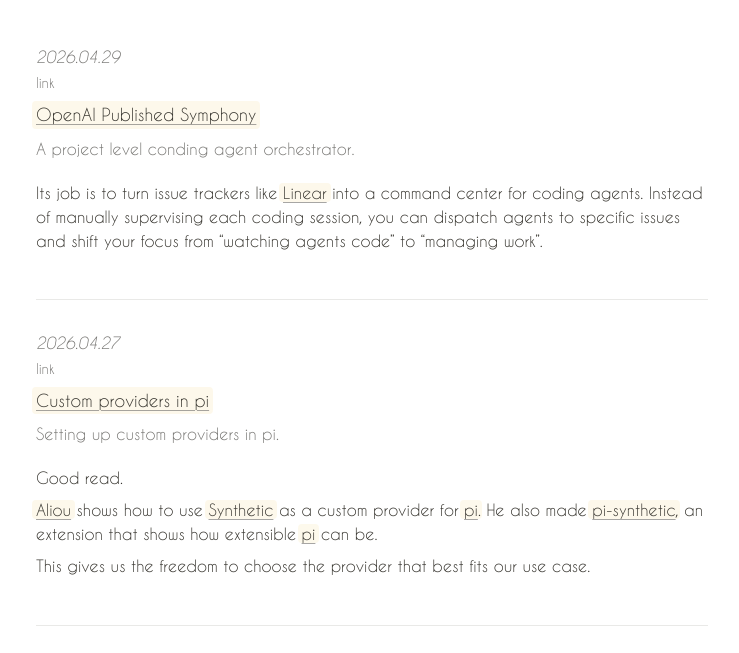
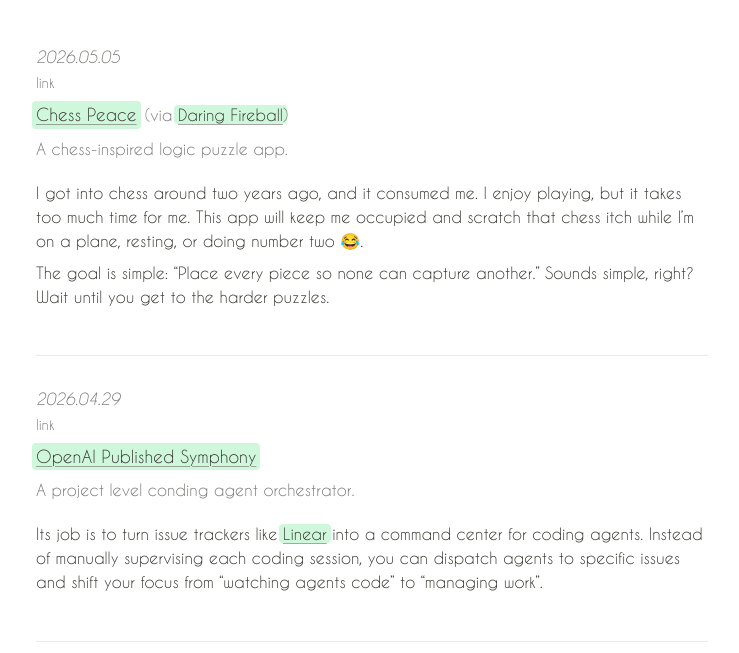
Before and after one commit to getadeo/getadeo.github.io, an Astro site: page / in a window 1280 px wide. Shown: the part 266-919 px from the top of the page, without its empty margins (268-1007 px from the left). Built offline with nearby package versions, Linux system fonts and the light colour scheme; Astro itself is replaced by a stand-in of ours; a web font is replaced by a local one.

Commit message:
new link entry

```diff
--- a/package.json
+++ b/package.json
@@ -14,8 +14,9 @@
   "dependencies": {
     "@astrojs/check": "^0.9.8",
     "@astrojs/rss": "^4.0.18",
+    "@pierre/diffs": "^1.1.19",
     "@tailwindcss/vite": "^4.2.2",
-    "astro": "^6.1.5",
+    "astro": "^6.1.6",
     "tailwindcss": "^4.2.2",
     "typescript": "^5.9.3"
   }
--- /dev/null
+++ b/src/content/links/chess-peace.md
@@ -0,0 +1,13 @@
+---
+title: Chess Peace
+date: 2026-05-05
+url: https://chesspeace.app/
+viaUrl: https://daringfireball.net/linked/2026/05/04/chess-peace
+viaTitle: Daring Fireball
+description: A chess-inspired logic puzzle app.
+draft: false
+---
+
+I got into chess around two years ago, and it consumed me. I enjoy playing, but it takes too much time for me. This app will keep me occupied and scratch that chess itch while I'm on a plane, resting, or doing number two 😂.
+
+The goal is simple: "Place every piece so none can capture another." Sounds simple, right? Wait until you get to the harder puzzles.
--- a/src/pages/404.astro
+++ b/src/pages/404.astro
@@ -3,7 +3,7 @@
 ---
 
 <SitePage title="404 — Genesis Tadeo" description="Page not found.">
-	<section class="article-shell mt-16">
+	<section class="not-found-shell">
 		<h1 class="page-title mb-2">404</h1>
 		<p class="page-summary mb-6">This page doesn’t exist.</p>
 		<a href="/">Back to entries</a>
--- a/src/styles/global.css
+++ b/src/styles/global.css
@@ -51,7 +51,7 @@
   --color-surface: #f7f6f3;
   --color-surface-strong: #f1f1ef;
   --color-border: #e9e9e7;
-  --color-highlight: #fbf3db;
+  --color-highlight: #a4f0bc;
   --color-code-border: #ccd0da;
   --color-code-button: #dce0e8;
   --color-code-button-hover: #bcc0cc;
@@ -67,7 +67,7 @@
     --color-surface: #232323;
     --color-surface-strong: #2f2f2f;
     --color-border: #373737;
-    --color-highlight: #2f2f2f;
+    --color-highlight: #a4f0bc;
     --color-code-border: #313244;
     --color-code-button: #313244;
     --color-code-button-hover: #45475a;
@@ -190,6 +190,10 @@
 
   .article-shell {
     @apply max-w-2xl;
+  }
+
+  .not-found-shell {
+    @apply flex min-h-[50vh] flex-col items-center justify-center text-center;
   }
 
   .article-meta {
```
Also changed, not shown: 1 other file.
